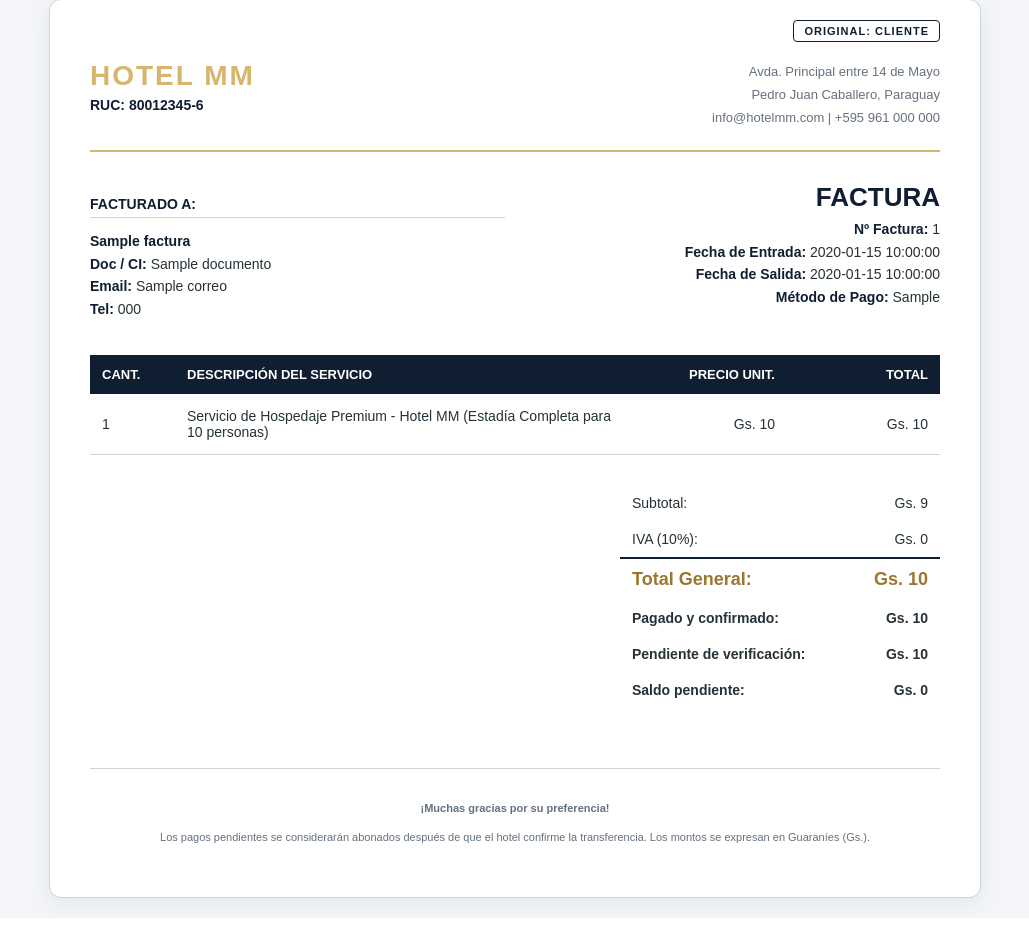
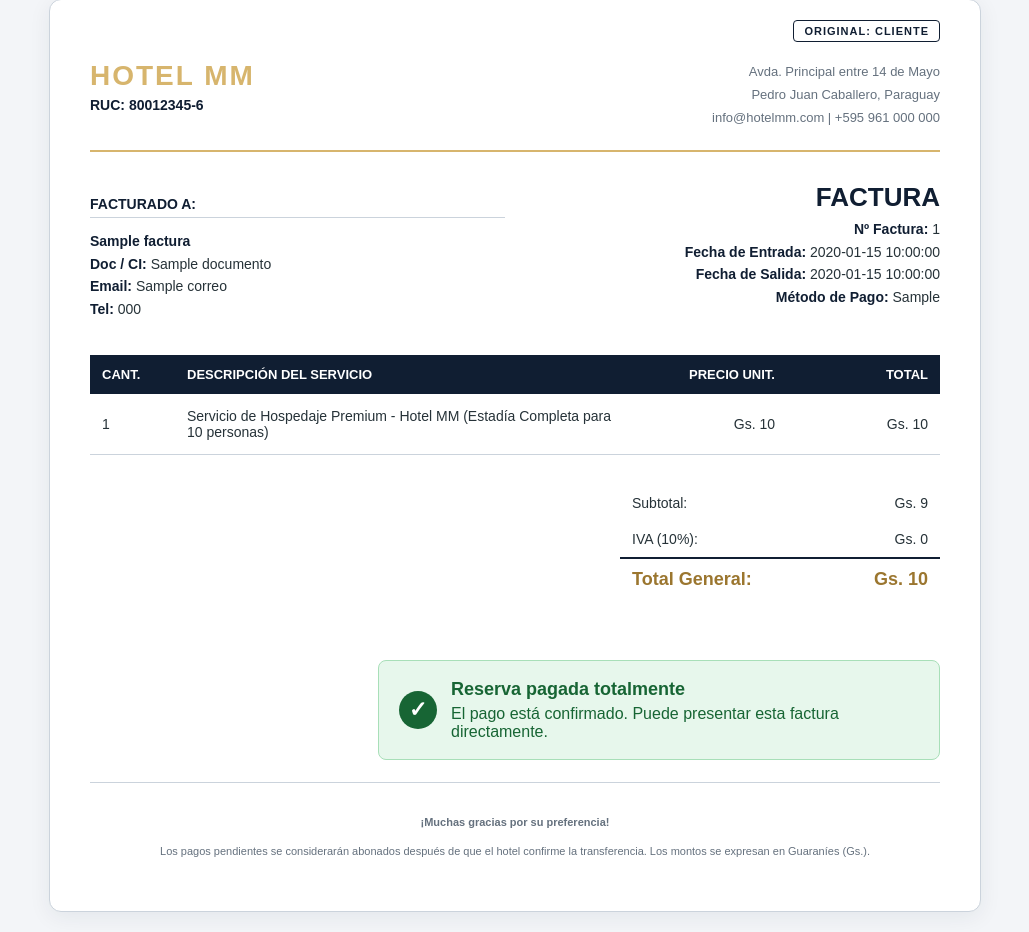
Before and after one commit to Proyectdev20/hotel-mm, a Flask app: page /factura/1 in a window 1280 px wide. Shown: the part 104-1036 px from the top of the page, without its empty margins (125-1154 px from the left). Run offline with Flask 3, Linux system fonts and the light colour scheme; a database or web service that is not in the repository returns one stand-in record (values such as "Sample title"); some libraries are stand-ins or nearby versions.

Commit message:
Add files via upload

```diff
--- a/static/factura.css
+++ b/static/factura.css
@@ -237,6 +237,83 @@ h3 {
     text-align: center;
 }
 
+.payment-status {
+    display: flex;
+    align-items: center;
+    gap: 14px;
+    max-width: 520px;
+    margin: 0 0 22px auto;
+    padding: 18px 20px;
+    border-radius: 8px;
+}
+
+.payment-status-icon {
+    display: inline-flex;
+    align-items: center;
+    justify-content: center;
+    width: 38px;
+    height: 38px;
+    flex: 0 0 38px;
+    border-radius: 50%;
+    font-size: 22px;
+    font-weight: bold;
+}
+
+.payment-status strong {
+    display: block;
+    font-size: 18px;
+}
+
+.payment-status p {
+    margin: 5px 0 0;
+}
+
+.paid-status {
+    border: 1px solid #a8dfb8;
+    background: #e7f7ec;
+    color: #176534;
+}
+
+.paid-status .payment-status-icon {
+    background: #176534;
+    color: #fff;
+}
+
+.pending-status {
+    border: 2px solid #b9974f;
+    background: #fff6d9;
+    color: #6d5318;
+}
+
+.pending-status .payment-status-icon {
+    background: #b9974f;
+    color: #fff;
+}
+
+.remaining-label {
+    display: block;
+    font-size: 13px;
+}
+
+.remaining-amount {
+    display: block;
+    color: #7b5a16;
+    font-size: 24px;
+    font-weight: bold;
+}
+
+.verification-status {
+    border: 1px solid #b8c6d4;
+    background: #edf3f8;
+    color: #32495d;
+}
+
+.verification-status .payment-status-icon {
+    background: #32495d;
+    color: #fff;
+    font-size: 16px;
+}
+
 .monto-saldo {
     color: #9b762f;
     font-size: 24px;
@@ -432,6 +509,7 @@ h3 {
     }
 
     .actions-bar { display: none; }
+    .pay-balance-btn { display: none; }
 
     .totals-container {
         page-break-inside: avoid;
--- a/templates/factura.html
+++ b/templates/factura.html
@@ -96,25 +96,42 @@
                     <td><strong>Total General:</strong></td>
                     <td class="text-right"><strong>Gs. {{ "{:,}".format(total_monto|int).replace(',', '.') }}</strong></td>
                 </tr>
+                {% if monto_pagado < total_monto %}
                 <tr>
                     <td><strong>Pagado y confirmado:</strong></td>
                     <td class="text-right"><strong>Gs. {{ "{:,}".format(monto_pagado|int).replace(',', '.') }}</strong></td>
                 </tr>
-                <tr>
-                    <td><strong>Pendiente de verificación:</strong></td>
-                    <td class="text-right"><strong>Gs. {{ "{:,}".format(monto_pendiente|int).replace(',', '.') }}</strong></td>
-                </tr>
-                <tr>
-                    <td><strong>Saldo pendiente:</strong></td>
-                    <td class="text-right"><strong>Gs. {{ "{:,}".format(saldo_monto|int).replace(',', '.') }}</strong></td>
-                </tr>
+                {% endif %}
             </table>
         </div>
 
-        {% if saldo_monto > 0 %}
-        <a class="pay-balance-btn" href="{{ url_for('pagar_saldo', codigo=factura_codigo) }}">Pagar monto restante</a>
-        {% elif monto_pendiente == 0 %}
-        <p class="paid-badge">Factura pagada totalmente</p>
+        {% if monto_pagado >= total_monto %}
+        <div class="payment-status paid-status" role="status">
+            <span class="payment-status-icon">✓</span>
+            <div>
+                <strong>Reserva pagada totalmente</strong>
+                <p>El pago está confirmado. Puede presentar esta factura directamente.</p>
+            </div>
+        </div>
+        {% elif saldo_monto > 0 %}
+        <div class="payment-status pending-status" role="alert">
+            <span class="payment-status-icon">!</span>
+            <div>
+                <strong>Le falta abonar el 50% restante</strong>
+                <p><span class="remaining-label">Monto pendiente:</span>
+                   <span class="remaining-amount">Gs. {{ "{:,}".format(saldo_monto|int).replace(',', '.') }}</span>
+                </p>
+            </div>
+        </div>
+        <a class="pay-balance-btn" href="{{ url_for('pagar_saldo', codigo=factura_codigo) }}">Abonar el 50% restante</a>
+        {% elif monto_pendiente > 0 %}
+        <div class="payment-status verification-status" role="status">
+            <span class="payment-status-icon">⌛</span>
+            <div>
+                <strong>Pago pendiente de confirmación</strong>
+                <p>El hotel debe verificar el pago antes de marcar la reserva como pagada.</p>
+            </div>
+        </div>
         {% endif %}
 
         <!-- Pie de página informativo -->
```
